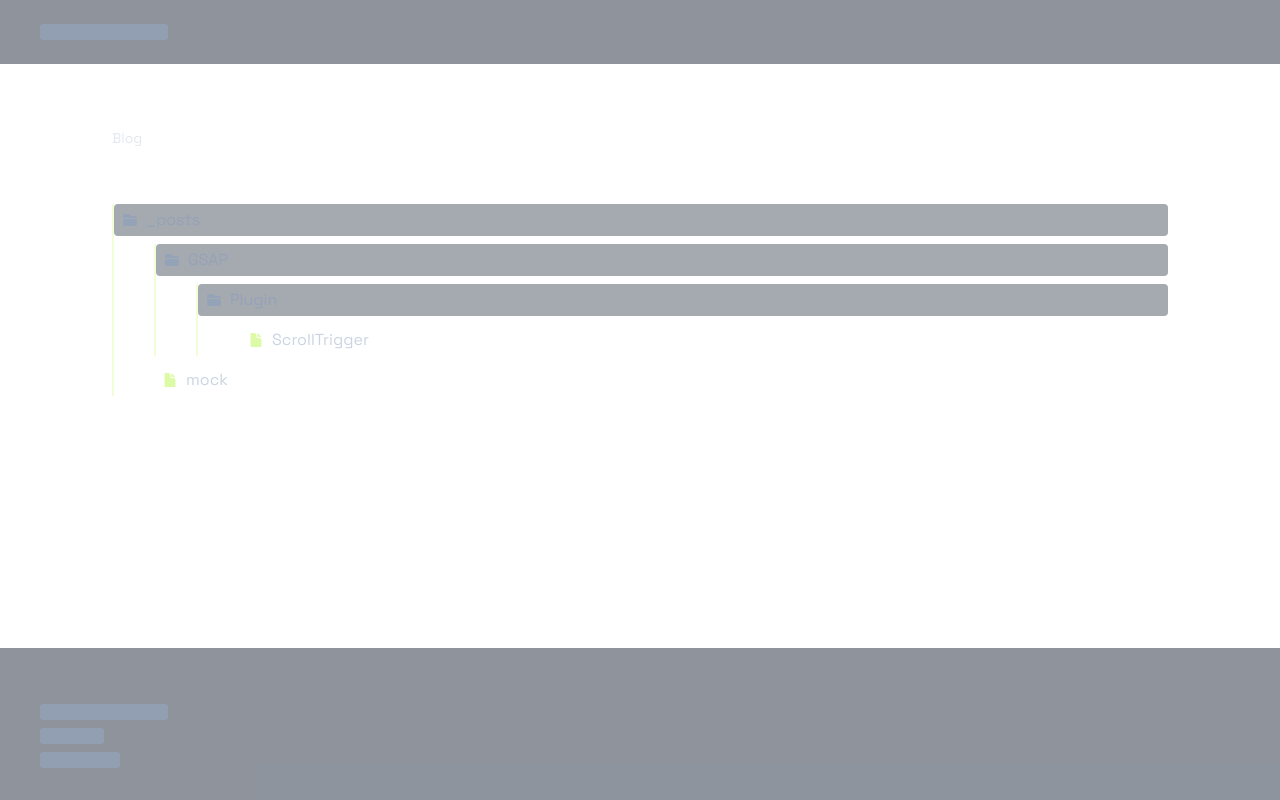
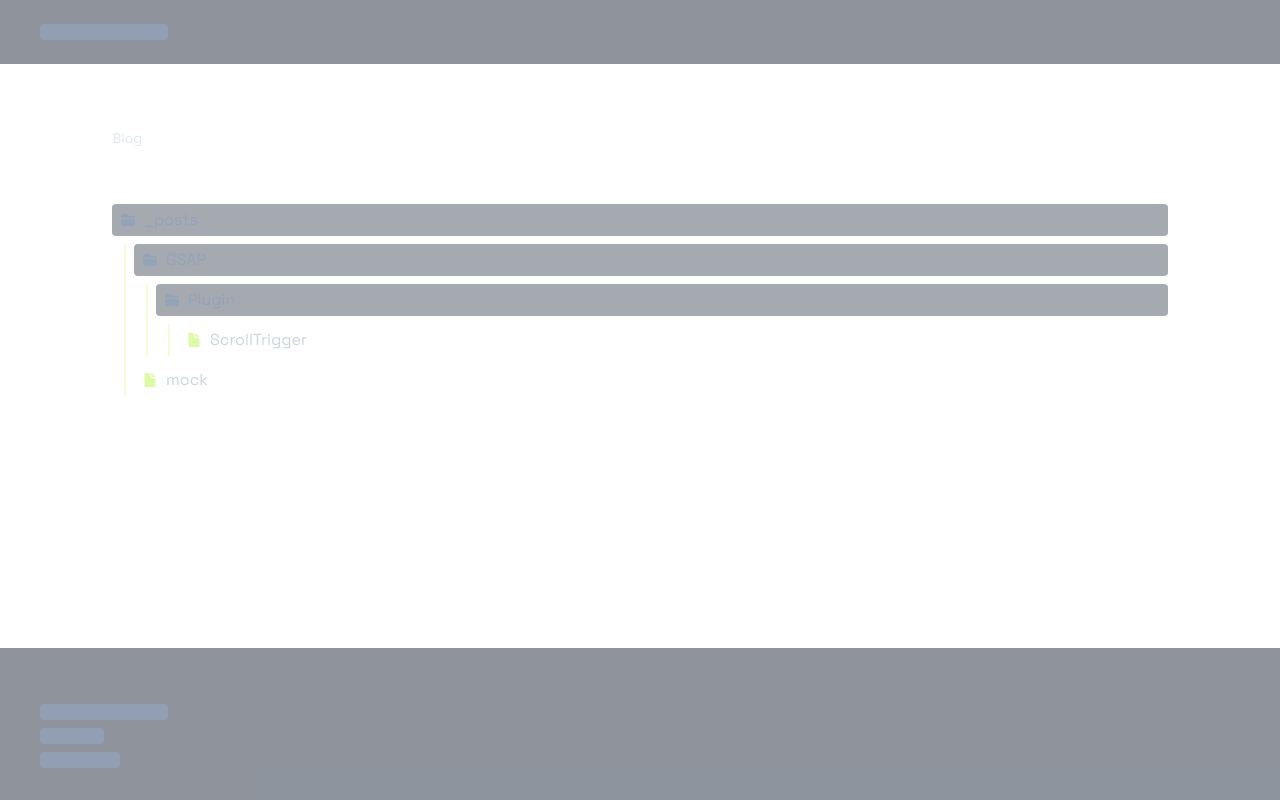
Before and after one commit to sanjana-mukherjee/brain-bin, a Next.js app: page /blog in a window 1280 px wide. Built offline with nearby package versions, Linux system fonts and the light colour scheme.

Commit message:
Show file structure with blog content

```diff
--- a/src/app/blog/[...slug]/page.tsx
+++ b/src/app/blog/[...slug]/page.tsx
@@ -1,7 +1,8 @@
 import { RenderMDX } from "@/app/ui/components/mdx";
 import { getBlogPost } from "../utils";
-import { Breadcrumbs } from "@/app/ui/components/utils";
+import { BlogDate, Breadcrumbs, Tags } from "@/app/ui/components/utils";
 import Structure from "@/app/ui/components/structure";
+import { LatestBlogs } from "@/app/ui/components/blog/preview";
 
 export default async function Page(props: {
   params: Promise<{ slug: string[] }>;
@@ -9,7 +10,17 @@ export default async function Page(props: {
   const { slug } = await props.params;
   const blog = await getBlogPost(slug);
   if (!blog) {
-    return <Structure slug={slug} />;
+    return (
+      <div className="flex flex-col gap-6">
+        <Breadcrumbs
+          breadcrumbs={[
+            { label: "Blog", path: "blog" },
+            ...slug.map((dir) => ({ label: dir })),
+          ]}
+        />
+        <Structure slug={slug} />
+      </div>
+    );
   }
   const { content, frontmatter, subDirs } = blog;
 
@@ -22,7 +33,17 @@ export default async function Page(props: {
         ]}
       />
       <div className="grid grid-cols-1 gap-y-3 lg:grid-cols-[minmax(0,2.5fr)_1fr] lg:gap-x-10 xl:gap-x-16">
-        <RenderMDX content={content} frontmatter={frontmatter} />
+        <div className="order-1 flex flex-col gap-8 lg:order-2">
+          <Tags tags={frontmatter.tags} />
+          <BlogDate date={frontmatter.date} />
+          <div className="my-10 border-y border-slate-800 py-10">
+            <Structure slug={subDirs} />
+          </div>
+          <div className="hidden lg:block">
+            <LatestBlogs type="preview" />
+          </div>
+        </div>
+        <RenderMDX content={content} />
       </div>
     </div>
   );
--- a/src/app/ui/components/mdx.tsx
+++ b/src/app/ui/components/mdx.tsx
@@ -7,8 +7,6 @@ import "highlight.js/styles/night-owl.css";
 
 import React, { JSXElementConstructor, ReactElement } from "react";
 import { space_mono } from "../fonts";
-import { BlogDate, Tags } from "./utils";
-import { LatestBlogs } from "./blog/preview";
 
 function slugify(str: string) {
   return str
@@ -245,41 +243,18 @@ export const components = {
   blockquote: Blockquote,
 };
 
-function FrontMatter({ tags, date }: { tags: string[]; date: string }) {
-  return (
-    <div className="order-1 flex flex-col gap-8 lg:order-2">
-      <Tags tags={tags} />
-      <BlogDate date={date} />
-      <div className="hidden lg:block">
-        <LatestBlogs type="preview" />
-      </div>
-    </div>
-  );
-}
-
 export function CustomMDX({ source }: { source: string }) {
   return <MDXRemote source={source} components={components} />;
 }
 
 export async function RenderMDX({
-  frontmatter,
   content,
 }: {
-  frontmatter: {
-    title: string;
-    date: string;
-    tags: string[];
-    code: string;
-    summary: string;
-  };
   content: ReactElement<unknown, string | JSXElementConstructor<unknown>>;
 }) {
   return (
-    <>
-      <FrontMatter {...frontmatter} />
-      <div className="order-2 font-thin leading-relaxed lg:order-1">
-        {content}
-      </div>
-    </>
+    <div className="order-2 font-thin leading-relaxed lg:order-1">
+      {content}
+    </div>
   );
 }
--- a/src/app/ui/components/structure.tsx
+++ b/src/app/ui/components/structure.tsx
@@ -1,7 +1,6 @@
 import { DirStructure, getDirStructure } from "@/app/blog/utils";
 import { DocumentIcon, FolderIcon } from "@heroicons/react/24/solid";
 import Link from "next/link";
-import { Breadcrumbs } from "./utils";
 
 function File({ fileName, path }: { fileName: string; path: string }) {
   if (fileName === "index") return;
@@ -23,9 +22,7 @@ function Folder({ folder, path }: { folder: DirStructure; path: string }) {
     folder.files.length === 1 && folder.files[0] === "index";
 
   return (
-    <div
-      className={`border-l-2 ${!hasOnlyIndexMdxDir ? "border-lime-200/40" : "border-transparent"}`}
-    >
+    <div>
       <Link
         href={path}
         className={`mt-2 flex items-center gap-2 rounded px-2 py-1 hover:bg-slate-800/60 ${hasIndexMdxDir ? "text-slate-300" : "text-slate-400"} ${!hasOnlyIndexMdxDir ? "bg-slate-800/40" : ""}`}
@@ -37,7 +34,9 @@ function Folder({ folder, path }: { folder: DirStructure; path: string }) {
         )}
         {folder.name}
       </Link>
-      <ul className="pl-10">
+      <ul
+        className={`border-l-2 ${!hasOnlyIndexMdxDir ? "border-lime-200/40" : "border-transparent"} ml-3 pl-2`}
+      >
         {folder.folders.map((fld) => (
           <li key={fld.name}>
             <Folder folder={fld} path={path + "/" + fld.name} />
@@ -58,16 +57,8 @@ export default function Structure({ slug }: { slug: string[] }) {
   const path = "/blog/" + slug.join("/");
 
   return (
-    <div className="flex flex-col gap-6">
-      <Breadcrumbs
-        breadcrumbs={[
-          { label: "Blog", path: "blog" },
-          ...slug.map((dir) => ({ label: dir })),
-        ]}
-      />
-      <div>
-        <Folder folder={dirStructure} path={path} />
-      </div>
+    <div>
+      <Folder folder={dirStructure} path={path} />
     </div>
   );
 }
```
